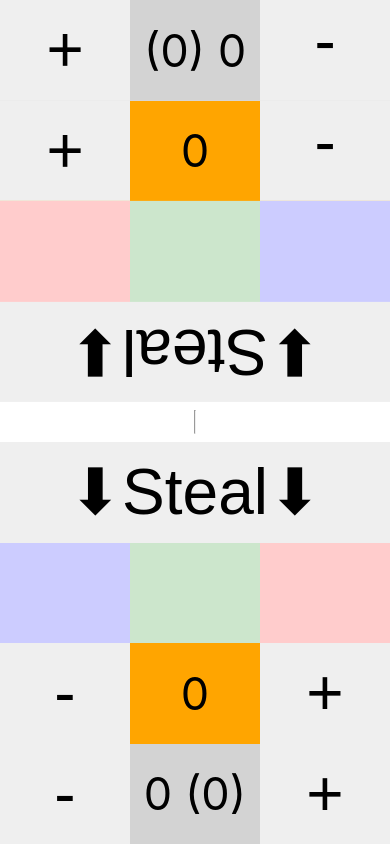
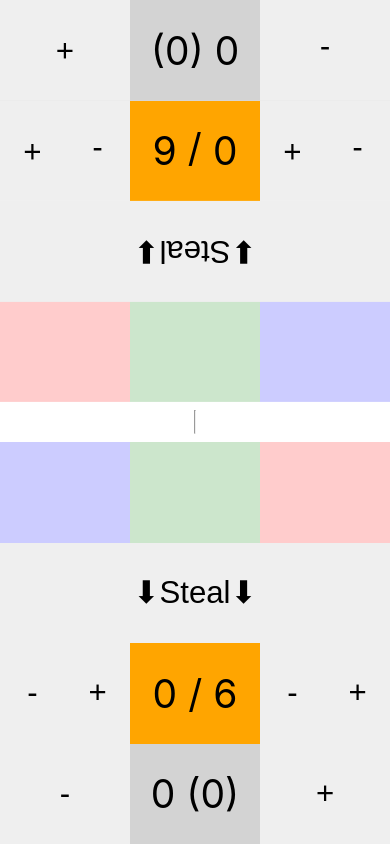
Before and after one commit to nihakue/keyforger, a React (Create React App) app: page / in a window 390 px wide. Built offline with nearby package versions, Linux system fonts and the light colour scheme.

Commit message:
Add key cost and responsive fonts

```diff
--- a/src/Amber.css
+++ b/src/Amber.css
@@ -1,6 +1,7 @@
 .amber {
   background-color: orange;
   display: flex;
+  flex: 1;
 }
 
 .amber button {
@@ -10,3 +11,12 @@
 .amber > * {
   flex: 1;
 }
+
+.amber-controls {
+  flex: 1;
+  display: flex;
+}
+
+.amber-controls button {
+  flex: 1;
+}
--- a/src/Amber.js
+++ b/src/Amber.js
@@ -5,11 +5,19 @@ import './Amber.css';
 
 export default function Amber() {
   const playState = useContext(PlayContext);
-  const { amber, dispatch } = playState;
+  const { amber, keyCost } = playState;
   return (
     <section className="amber">
+      <Stat>{`${amber} / ${keyCost}`}</Stat>
+    </section>
+  );
+}
+
+export function AmberControls() {
+  const { dispatch } = useContext(PlayContext);
+  return (
+    <section className="amber-controls">
       <button onClick={() => dispatch(changeAmber(-1))}>-</button>
-      <Stat>{amber}</Stat>
       <button onClick={() => dispatch(changeAmber(1))}>+</button>
     </section>
   );
--- a/src/GameBoard.css
+++ b/src/GameBoard.css
@@ -25,8 +25,14 @@ button {
   margin: 0;
   border: none;
   cursor: pointer;
-  font-size: 4rem;
+  font-size: 8vw;
   overflow: hidden;
+}
+
+@media screen and (min-width: 800px) {
+  button {
+    font-size: 63.68px;
+  }
 }
 
 button:active {
--- a/src/Keys.css
+++ b/src/Keys.css
@@ -40,3 +40,12 @@
 .keys .green {
   background-color: green;
 }
+
+.key-cost-controls {
+  flex: 1;
+  display: flex;
+}
+
+.key-cost-controls button {
+  flex: 1;
+}
--- a/src/Keys.js
+++ b/src/Keys.js
@@ -1,5 +1,5 @@
 import React, { useContext } from 'react';
-import { PlayContext, forgeKeyPressed, KEY_COST } from './Playmat';
+import { PlayContext, forgeKeyPressed, changeKeyCost } from './Playmat';
 import './Keys.css';
 
 const KEY_COLORS = Object.freeze({
@@ -19,9 +19,9 @@ export default function Keys() {
 }
 
 function Key({ color }) {
-  const { dispatch, amber, forgedKeys } = useContext(PlayContext);
+  const { dispatch, amber, forgedKeys, keyCost } = useContext(PlayContext);
   const forged = forgedKeys.indexOf(color) !== -1;
-  const ready = !forged && amber >= KEY_COST;
+  const ready = !forged && amber >= keyCost;
   return (
     <div
       onClick={() => dispatch(forgeKeyPressed(color))}
@@ -31,3 +31,13 @@ function Key({ color }) {
     />
   );
 }
+
+export function KeyCostControls() {
+  const { dispatch } = useContext(PlayContext);
+  return (
+    <section className="key-cost-controls">
+      <button onClick={() => dispatch(changeKeyCost(-1))}>-</button>
+      <button onClick={() => dispatch(changeKeyCost(1))}>+</button>
+    </section>
+  );
+}
--- a/src/Player.js
+++ b/src/Player.js
@@ -1,7 +1,7 @@
 import React, { useContext } from 'react';
 import Chain from './Chain';
-import Keys from './Keys';
-import Amber from './Amber';
+import Keys, { KeyCostControls } from './Keys';
+import Amber, { AmberControls } from './Amber';
 import Steal from './Steal';
 import { PlayContext } from './Playmat';
 
@@ -14,9 +14,13 @@ export default function Player({ reverse = false, player }) {
       <PlayContext.Provider
         value={{ dispatch: playerDispatch, singlePlayerMode, ...state[player] }}
       >
+        <Keys />
         <Steal />
-        <Keys />
-        <Amber />
+        <section style={{ display: 'flex' }}>
+          <AmberControls />
+          <Amber />
+          <KeyCostControls />
+        </section>
         <Chain />
       </PlayContext.Provider>
     </section>
--- a/src/Playmat.js
+++ b/src/Playmat.js
@@ -5,16 +5,21 @@ import DMZ from './DMZ';
 
 import './Playmat.css';
 
-export const KEY_COST = 6;
 const SINGLE_PLAYER_MODE_FEATURE_FLAG = 'singlePlayerMode';
 
 export const CHANGE_AMBER = 'CHANGE_AMBER';
+export const CHANGE_KEY_COST = 'CHANGE_KEY_COST';
 export const FORGE_KEY_PRESSED = 'FORGE_KEY_PRESSED';
 export const STEAL_PRESSED = 'STEAL_PRESSED';
 export const MODE_PRESSED = 'MODE_PRESSED';
 
 export const changeAmber = amount => ({
   type: CHANGE_AMBER,
+  payload: amount
+});
+
+export const changeKeyCost = amount => ({
+  type: CHANGE_KEY_COST,
   payload: amount
 });
 
@@ -32,6 +37,10 @@ const playReducer = produce((draft, action) => {
   const player = draft[playerNumber];
 
   switch (action.type) {
+    case CHANGE_KEY_COST:
+      const amount = action.payload;
+      player.keyCost += amount;
+      return;
     case MODE_PRESSED:
       draft.singlePlayerMode = !draft.singlePlayerMode;
       return;
@@ -52,12 +61,12 @@ const playReducer = produce((draft, action) => {
       const alreadyForged = player.forgedKeys.indexOf(color);
       if (alreadyForged !== -1) {
         delete player.forgedKeys[alreadyForged];
-        player.amber += KEY_COST;
+        player.amber += player.keyCost;
       } else {
-        if (player.amber < KEY_COST) {
+        if (player.amber < player.keyCost) {
           return;
         }
-        player.amber -= KEY_COST;
+        player.amber -= player.keyCost;
         player.forgedKeys.push(color);
       }
       return;
@@ -68,6 +77,7 @@ const playReducer = produce((draft, action) => {
 
 const DEFAULT_PLAYER_STATE = {
   amber: 0,
+  keyCost: 6,
   forgedKeys: []
 };
 
--- a/src/Stat.css
+++ b/src/Stat.css
@@ -1,5 +1,5 @@
 .stat {
-  font-size: 45px;
+  font-size: 10vw;
   display: flex;
   align-items: center;
   justify-content: center;
@@ -8,3 +8,9 @@
 .stat > * {
   flex: 1;
 }
+
+@media screen and (min-width: 700px) {
+  .stat {
+    font-size: 68.9px;
+  }
+}
--- a/src/Steal.css
+++ b/src/Steal.css
@@ -1,6 +1,6 @@
 .steal {
-  width: 100%;
   display: flex;
+  flex: 1;
 }
 
 .steal button {
```
